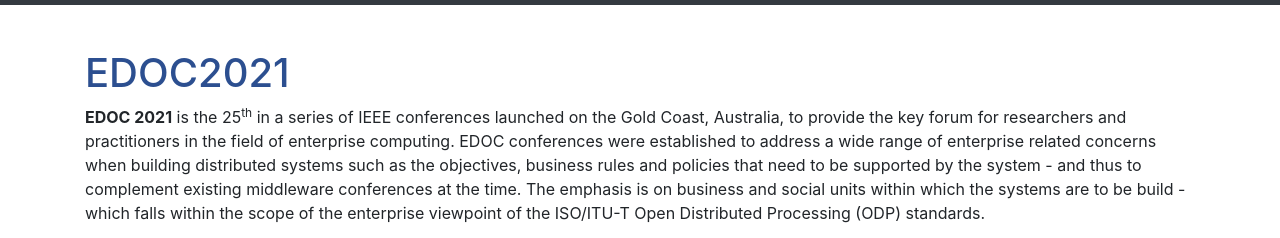
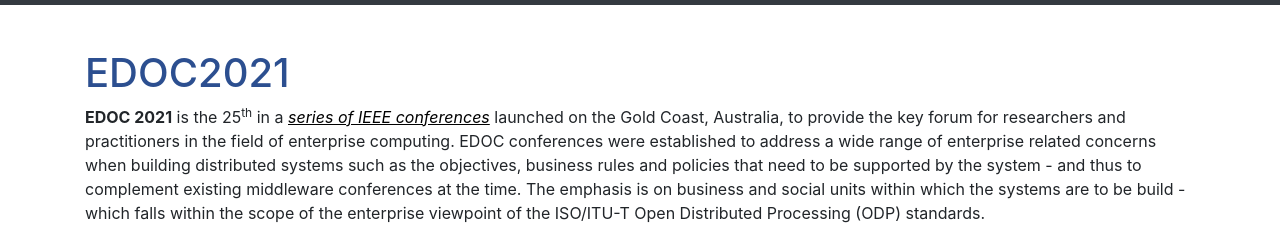
Before and after one commit to edoc2021/edoc2021.github.io, a Gatsby site: page /EDOC2021 in a window 1280 px wide. Shown: the part 1011-1249 px from the top of the page. Built offline with nearby package versions, Linux system fonts and the light colour scheme; Gatsby itself is replaced by a stand-in of ours.

Commit message:
:zap: fix: home page

```diff
--- a/content/posts/2020-10-23-main-page/index.md
+++ b/content/posts/2020-10-23-main-page/index.md
@@ -3,7 +3,7 @@
 date: '2020-10-23T22:12:03.284Z'
 type: post
 ---
-**EDOC 2021** is the 25<sup>th</sup> in a series of IEEE conferences launched on the Gold Coast, Australia, to provide the key forum for researchers and practitioners in the field of enterprise computing. EDOC conferences were established to address a wide range of enterprise related concerns when building distributed systems such as the objectives, business rules and policies that need to be supported by the system - and thus to complement existing middleware conferences at the time. The emphasis is on business and social units within which the systems are to be build - which falls within the scope of the enterprise viewpoint of the ISO/ITU-T Open Distributed Processing (ODP) standards.
+**EDOC 2021** is the 25<sup>th</sup> in a <a style="color: black;text-decoration: underline;" href="http://www.ieee-edoc.org/"><i>series of IEEE conferences</i></a> launched on the Gold Coast, Australia, to provide the key forum for researchers and practitioners in the field of enterprise computing. EDOC conferences were established to address a wide range of enterprise related concerns when building distributed systems such as the objectives, business rules and policies that need to be supported by the system - and thus to complement existing middleware conferences at the time. The emphasis is on business and social units within which the systems are to be build - which falls within the scope of the enterprise viewpoint of the ISO/ITU-T Open Distributed Processing (ODP) standards.
 
 The EDOC's unique emphasis is on a holistic view on enterprise applications engineering and management, fostering integrated approaches that address and relate business models, business processes, business policies, people and technology. This emphasis has established its credibility and longevity and made it the premier enterprise distributed computing conference for addressing full range of models, methodologies, and engineering technologies - related to intra and inter-enterprise application systems, as well as interoperability solutions.
 
```
